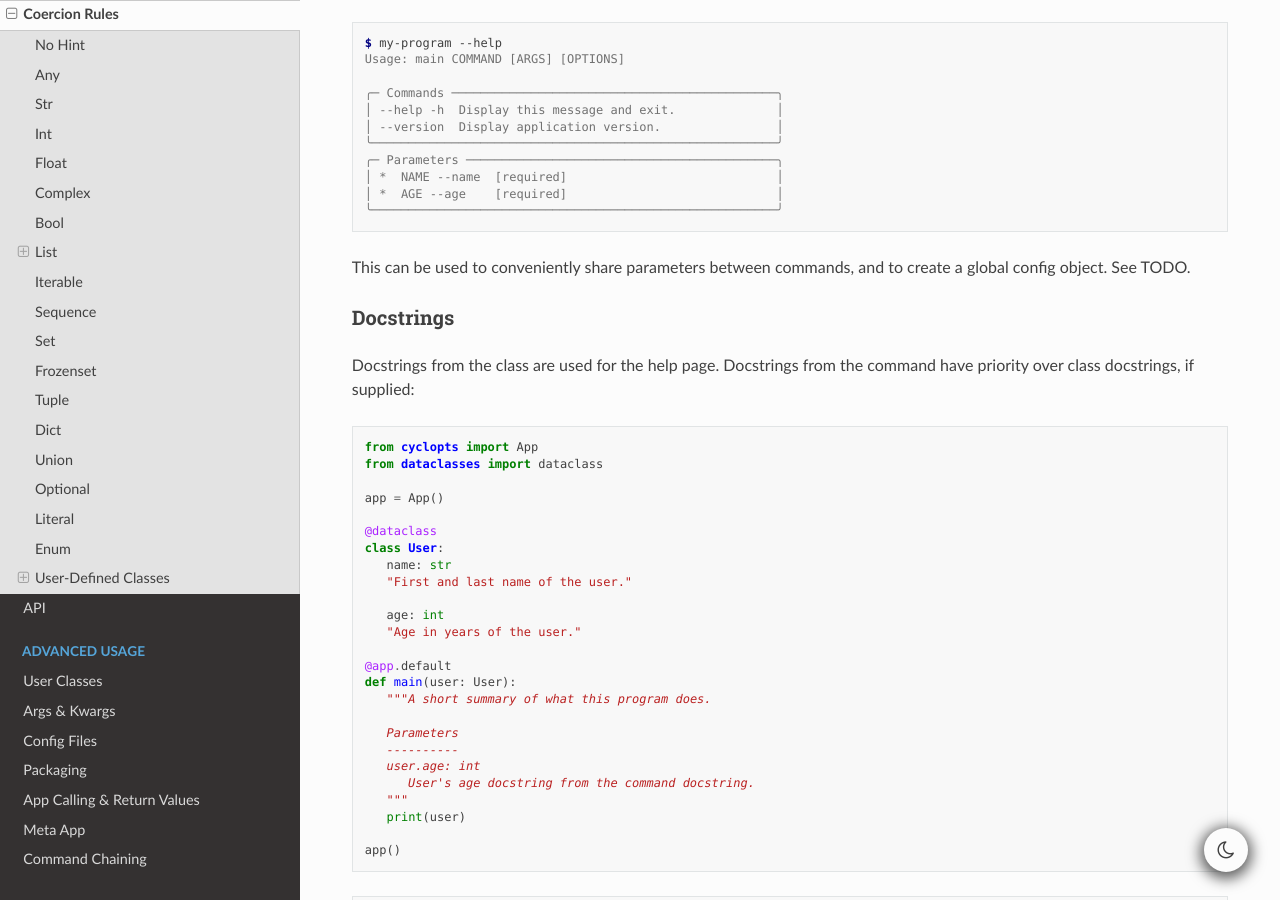
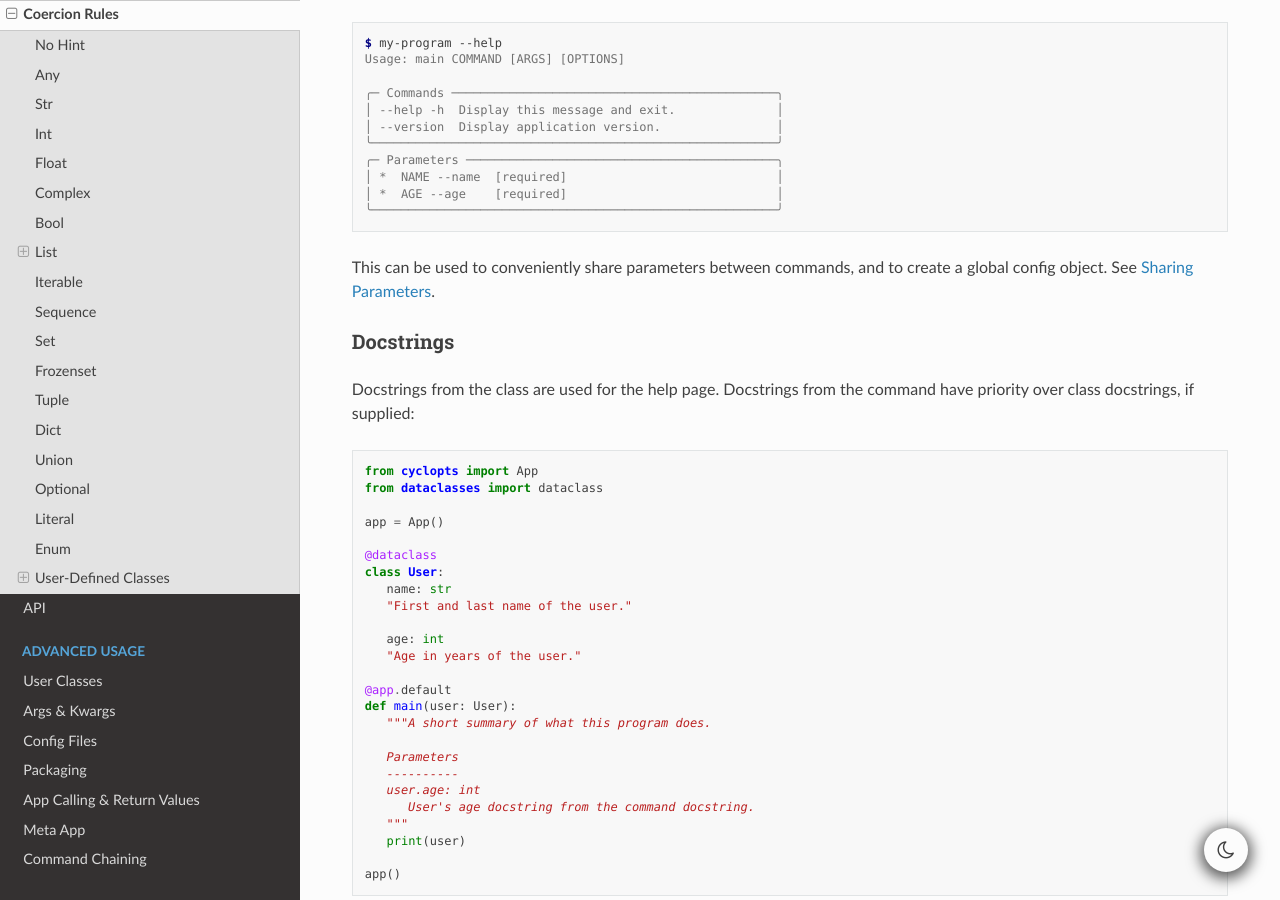
Before and after one commit to BrianPugh/cyclopts, a Sphinx documentation site: the page built from docs/source/rules.rst, in a window 1280 px wide and 900 px high, scrolled down 12826 px. Built offline with Sphinx 7.4.7 and the Read the Docs theme 3.1.0, drawn with Linux system fonts in a browser that asks for light colours.

Commit message:
resolve documentation TODO

```diff
--- a/docs/source/rules.rst
+++ b/docs/source/rules.rst
@@ -742,7 +742,7 @@ The special parameter name ``"*"`` will remove the immediate parameter's name fr
    │ *  AGE --age    [required]                             │
    ╰────────────────────────────────────────────────────────╯
 
-This can be used to conveniently share parameters between commands, and to create a global config object. See TODO.
+This can be used to conveniently share parameters between commands, and to create a global config object. See :ref:`Sharing Parameters`.
 
 ^^^^^^^^^^
 Docstrings
--- a/docs/source/user_classes.rst
+++ b/docs/source/user_classes.rst
@@ -80,6 +80,8 @@ It is likely that the actual movie class/object is not important to the CLI user
    │ *  TITLE --title  [required]                                │
    │ *  YEAR --year    [required]                                │
    ╰─────────────────────────────────────────────────────────────╯
+
+.. _Sharing Parameters:
 
 ------------------
 Sharing Parameters
```
